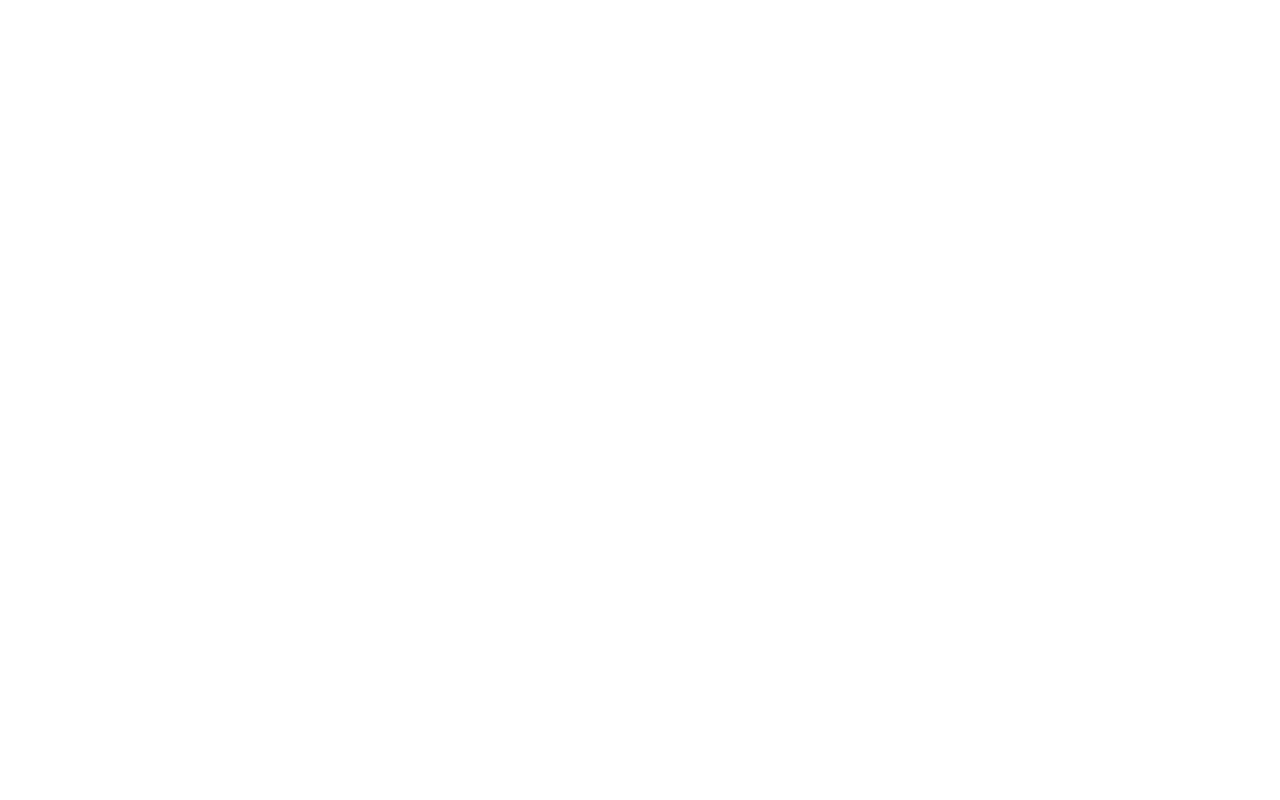
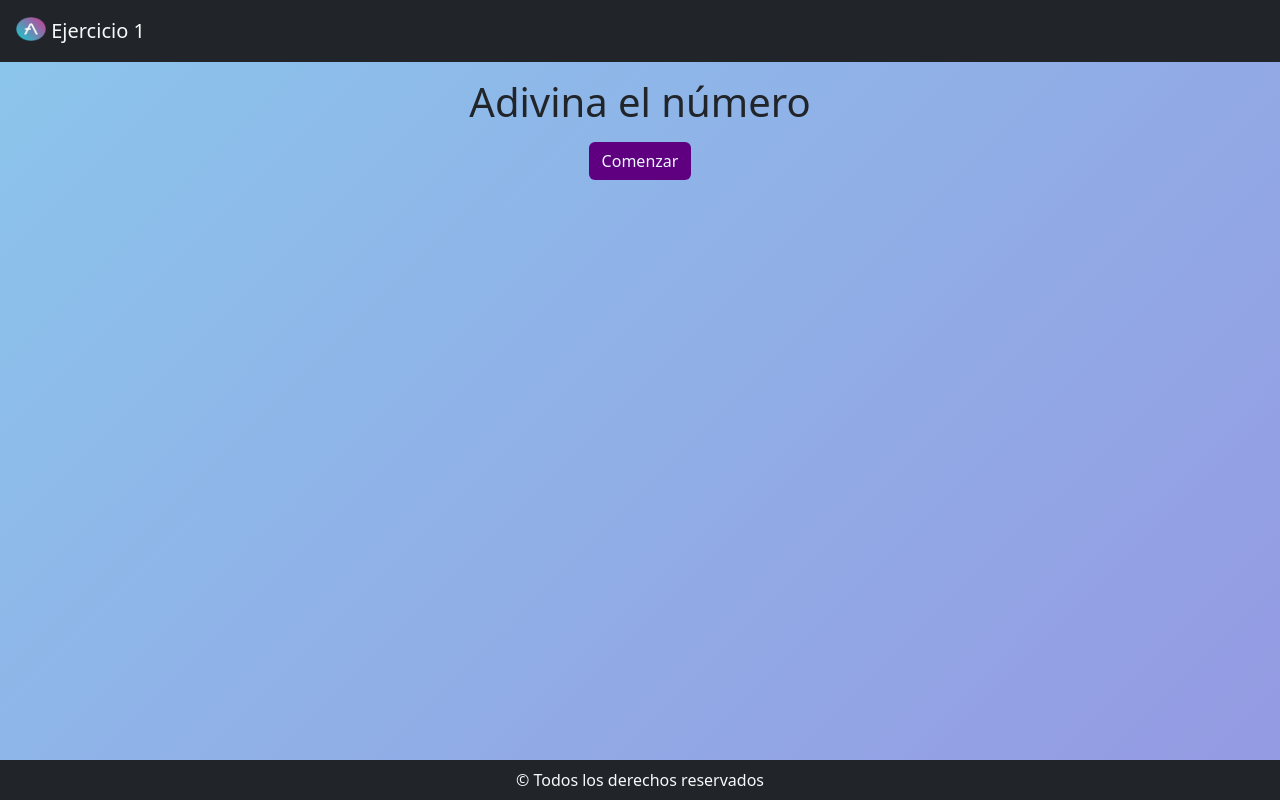
Before and after one commit to Ana-Santillan/Trabajo_Practico_5_E1, a plain HTML site: page index.html in a window 1280 px wide. Drawn offline with nearby package versions, Linux system fonts and the light colour scheme.

Commit message:
se creo la parte visual

```diff
--- a/css/style.css
+++ b/css/style.css
@@ -0,0 +1,16 @@
+body{
+    background-color: #8BC6EC;
+    background-image: linear-gradient(135deg, #8BC6EC 0%, #9599E2 100%);
+    min-height: 100vh;
+    display: flex;
+    flex-direction: column;
+}
+
+main{
+    flex-grow: 1;
+}
+
+.colorBoton{
+    background: rgb(94, 0, 128);
+    color: aliceblue;
+}
--- a/index.html
+++ b/index.html
@@ -13,13 +13,41 @@
     <link rel="stylesheet" href="./css/style.css">
     <title>Ejercicio 1</title>
 </head>
+
 <body>
-    <header></header>
-    <main></main>
-    <footer></footer>
+    <header>
+        <nav class="navbar bg-dark p-3 mb-3">
+            <div class="container-fluidt">
+                <a class="navbar-brand link-light" href="./index.html">
+                    <img src="./img/logo.png" alt="Logo" width="30" height="24"
+                        class="d-inline-block align-text-top">
+                    Ejercicio 1
+                </a>
+            </div>
+        </nav>
+    </header>
+    <main>
+        <section class="container text-center">
+            <h1 class="mb-3">Adivina el número</h1>
+            <button id="botonComenzar" class="btn colorBoton">Comenzar</button>
+            <div id="juego" style="display:none">
+                <p>Ingresa un número entre 1 y 100:</p>
+                <div class="input-group mb-3">
+                    <input type="text" class="form-control" id="inputUsuario">
+                    <div class="input-group-append">
+                        <button class="btn colorBoton" type="button" id="botonEnviar">Enviar</button>
+                    </div>
+                </div>
+            </div>
+        </section>
+    </main>
+    <footer class="bg-dark text-light text-center p-2">
+        &copy; Todos los derechos reservados
+    </footer>
     <script src="https://cdn.jsdelivr.net/npm/bootstrap@5.3.0-alpha3/dist/js/bootstrap.bundle.min.js"
         integrity="sha384-ENjdO4Dr2bkBIFxQpeoTz1HIcje39Wm4jDKdf19U8gI4ddQ3GYNS7NTKfAdVQSZe"
         crossorigin="anonymous"></script>
     <script src="./js/app.js"></script>
 </body>
+
 </html>
```
Also changed, not shown: img/logo.png (added).
